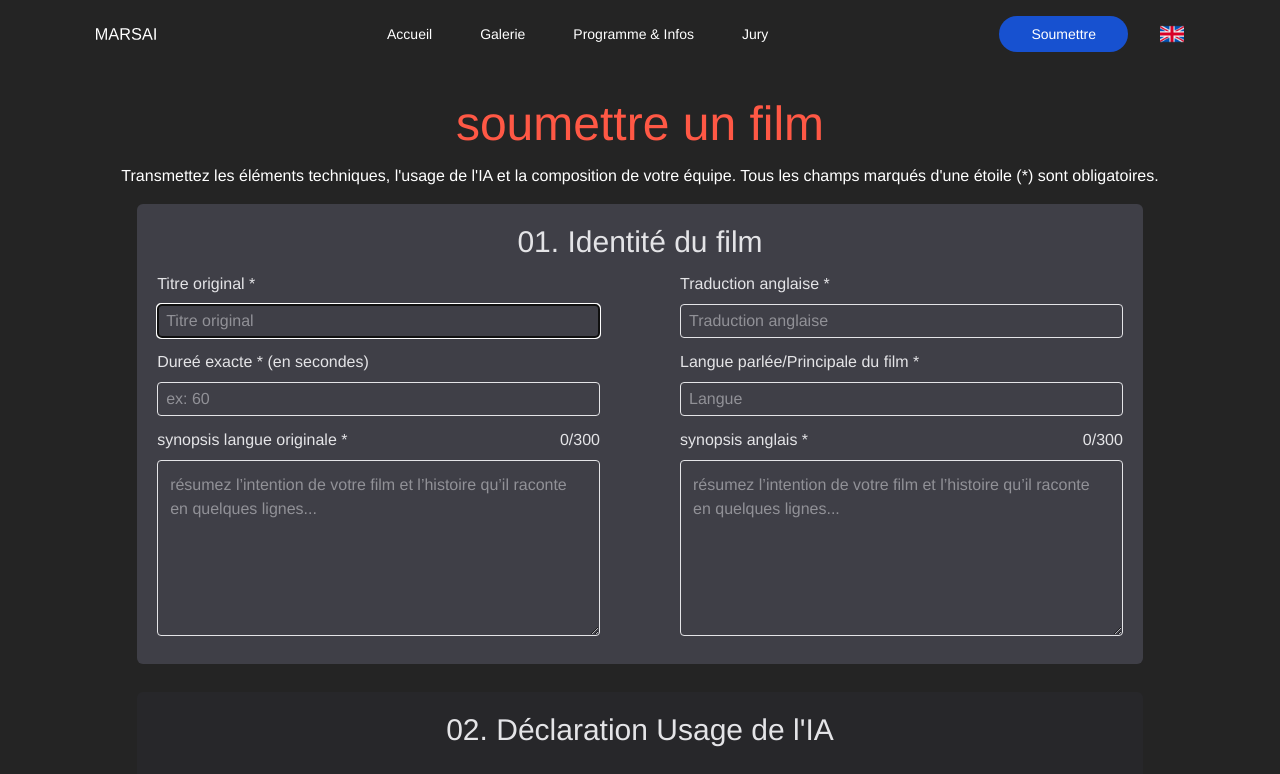
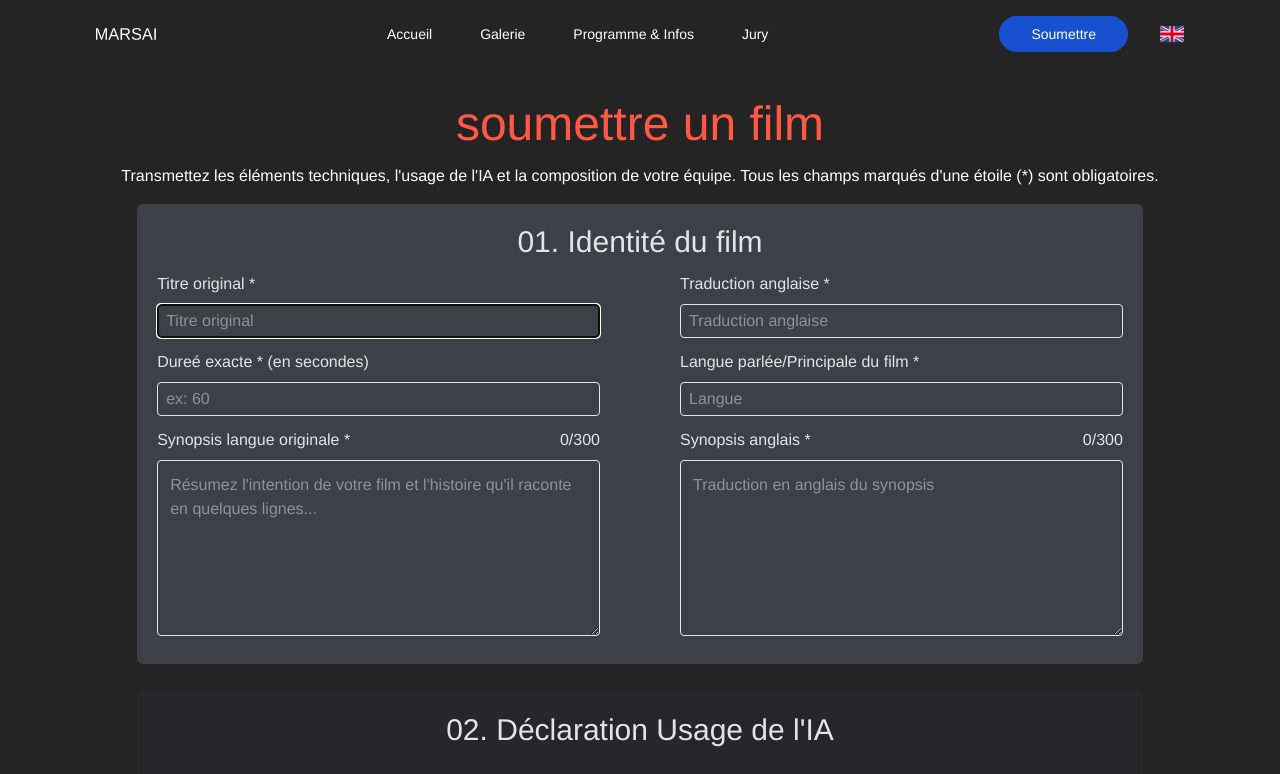
Before and after one commit to Gersho/marsai-front, a React (Vite) app: page /submit in a window 1280 px wide. Shown: the top 774 px of the page. Built offline with nearby package versions, Linux system fonts and the light colour scheme.

Commit message:
FormMovieSubmit refactoring textarea

```diff
--- a/src/components/MovieSubmit/MovieSubmitDeclaration.jsx
+++ b/src/components/MovieSubmit/MovieSubmitDeclaration.jsx
@@ -1,6 +1,7 @@
 import { CiCircleInfo } from 'react-icons/ci';
 import FormSectionTitle from './base/FormSectionTitle';
 import FormSection from './base/FormSection';
+import FormTextArea from './base/FormTextArea';
 
 function MovieSubmitDeclaration() {
   return (
@@ -9,10 +10,7 @@ function MovieSubmitDeclaration() {
 
       <FormSectionTitle
         text="02. Déclaration Usage de l&apos;IA"
-
       />
-
-
 
       <div className="flex flex-col sm:flex-row gap-2 border border-gray rounded-sm w-full p-3 my-4">
         <CiCircleInfo className="text-accent text-4xl" />
@@ -24,7 +22,6 @@ function MovieSubmitDeclaration() {
       </div>
 
       <div className="flex flex-col w-full gap-3">
-        {/* appearance-none to remove radio btn */}
 
         <p>Classification de l&apos;Œuvre :* Choix exclusif entre :</p>
         <div className="flex flex-row justify-around gap-3 w-full ">
@@ -64,39 +61,29 @@ function MovieSubmitDeclaration() {
       </div>
 
       <div className="flex flex-col items-center sm:flex-row w-full sm:justify-between sm:gap-20">
-        <div className="flex flex-col w-full">
-          <div className="flex justify-between">
-            <label htmlFor="form-technical-stack">Stack Technologique *</label>
-            <p>0/500</p>
-          </div>
-          <textarea
-            className="border border-gray rounded-sm p-3 my-2 h-36 sm:h-44"
-            id="form-technical-stack"
-            type="textarea"
-            name="technical-stack"
-            placeholder="Listez les outils utilisés (ex: Midjourney pour les visuels, ElevenLabs pour les voix, Runway pour l'animation...)"
-            title="Stack Technologique (max. 500 caractères)"
-            required
-          ></textarea>
-        </div>
 
-        <div className="flex flex-col w-full">
-          <div className="flex justify-between">
-            <label htmlFor="form-creative-methodology">
-              Méthodologie Créative *
-            </label>
-            <p>0/500</p>
-          </div>
-          <textarea
-            className="border border-gray rounded-sm p-3 my-2 h-36 sm:h-44"
-            id="form-creative-methodology"
-            type="textarea"
-            name="creative-methodology"
-            placeholder="Décrivez l'interaction entre l'humain et la machine dans ce processus.."
-            title="Méthodologie Créative (max. 500 caractères)"
-            required
-          ></textarea>
-        </div>
+        <FormTextArea
+          className=""
+          label="Stack Technologique *"
+          currentCount={0}
+          maxCount={500}
+          name="technical-stack"
+          placeholder="Listez les outils utilisés (ex: Midjourney pour les visuels, ElevenLabs pour les voix, Runway pour l&apos;animation...)"
+          title="Stack Technologique (max. 500 caractères)"
+          required={true}
+        />
+
+        <FormTextArea
+          className=""
+          label="Méthodologie Créative *"
+          currentCount={0}
+          maxCount={500}
+          name="creative-methodology"
+          placeholder="Décrivez l&apos;interaction entre l&apos;humain et la machine dans ce processus.."
+          title="Méthodologie Créative (max. 500 caractères)"
+          required={true}
+        />
+
       </div>
     </FormSection>
   );
--- a/src/components/MovieSubmit/MovieSubmitInfo.jsx
+++ b/src/components/MovieSubmit/MovieSubmitInfo.jsx
@@ -1,6 +1,7 @@
 import BasicFormInput from './base/BasicFormInput'
 import FormSection from './base/FormSection';
 import FormSectionTitle from './base/FormSectionTitle';
+import FormTextArea from './base/FormTextArea';
 
 function MovieSubmitInfo() {
     return (
@@ -9,11 +10,9 @@ function MovieSubmitInfo() {
                 text="01. Identité du film"
             />
 
-
             <div className="flex flex-col w-full sm:flex-row sm:justify-between sm:gap-20">
                 <BasicFormInput
                     label="Titre original *"
-                    id="form-original-title"
                     type="text"
                     name="original-title"
                     placeholder="Titre original"
@@ -23,7 +22,6 @@ function MovieSubmitInfo() {
 
                 <BasicFormInput
                     label="Traduction anglaise *"
-                    id="form-english-translation"
                     type="text"
                     name="english-translation"
                     placeholder="Traduction anglaise"
@@ -35,7 +33,6 @@ function MovieSubmitInfo() {
             <div className="flex flex-col w-full sm:flex-row sm:justify-between sm:gap-20">
                 <BasicFormInput
                     label="Dureé exacte * (en secondes)"
-                    id="form-movie-duration"
                     type="text"
                     name="duration"
                     placeholder="ex: 60"
@@ -45,7 +42,6 @@ function MovieSubmitInfo() {
 
                 <BasicFormInput
                     label="Langue parlée/Principale du film *"
-                    id="form-main-language"
                     type="text"
                     name="language"
                     placeholder="Langue"
@@ -56,41 +52,28 @@ function MovieSubmitInfo() {
             </div>
 
             <div className="flex flex-col items-center w-full sm:flex-row sm:justify-between sm:gap-20">
-                <div className="flex flex-col w-full">
-                    <div className="flex justify-between">
-                        <label htmlFor="form-movie-synopsis">
-                            synopsis langue originale *
-                        </label>
-                        <p>0/300</p>
-                    </div>
-                    <textarea
-                        className="border border-gray rounded-sm p-3 my-2 h-36 sm:h-44"
-                        id="form-movie-synopsis"
-                        type="textarea"
-                        name="original-synopsis"
-                        placeholder="résumez l’intention de votre film et l’histoire qu’il raconte en quelques lignes..."
-                        title="synopsis langue originale (max. 300 caractères)"
-                        required
-                    ></textarea>
-                </div>
+                <FormTextArea
+                    className=""
+                    label="Synopsis langue originale *"
+                    currentCount={0}
+                    maxCount={300}
+                    name="original-synopsis"
+                    placeholder="Résumez l&apos;intention de votre film et l&apos;histoire qu&apos;il raconte en quelques lignes..."
+                    title="synopsis langue originale (max. 300 caractères)"
+                    required={true}
 
-                <div className="flex flex-col w-full">
-                    <div className="flex justify-between">
-                        <label htmlFor="form-movie-synopsis-english">
-                            synopsis anglais *
-                        </label>
-                        <p>0/300</p>
-                    </div>
-                    <textarea
-                        className="border border-gray rounded-sm p-3 my-2 h-36 sm:h-44"
-                        id="form-movie-synopsis-english"
-                        type="textarea"
-                        name="english-synopsis"
-                        placeholder="résumez l’intention de votre film et l’histoire qu’il raconte en quelques lignes..."
-                        title="synopsis anglais* (max. 300 caractères)"
-                        required
-                    ></textarea>
-                </div>
+                />
+
+                <FormTextArea
+                    className=""
+                    label="Synopsis anglais *"
+                    currentCount={0}
+                    maxCount={300}
+                    name="english-synopsis"
+                    placeholder="Traduction en anglais du synopsis"
+                    title="synopsis anglais (max. 300 caractères)"
+                    required={true}
+                />
             </div>
         </FormSection>
     );
--- a/src/components/MovieSubmit/base/BasicFormInput.jsx
+++ b/src/components/MovieSubmit/base/BasicFormInput.jsx
@@ -1,6 +1,5 @@
 function BasicFormInput({
     label,
-    id,
     type,
     name,
     placeholder,
@@ -9,12 +8,12 @@ function BasicFormInput({
     autoFocus = false,
     required = false,
 }) {
-    let htmlFor = "form-" + { name };
+    let id = "form-" + { name };
     className = "flex flex-col sm:w-full gap-2 " + " " + className;
 
     return (
         <div className={className}>
-            <label htmlFor={htmlFor}>{label}</label>
+            <label htmlFor={id}>{label}</label>
             <input
                 className="border border-gray rounded-sm pl-2 py-1"
                 id={id}
--- a/src/components/MovieSubmit/base/FormNewCollaborator.jsx
+++ b/src/components/MovieSubmit/base/FormNewCollaborator.jsx
@@ -59,7 +59,6 @@ function FormNewCollabotor({
 
                 <BasicFormInput
                     label="Profession *"
-                    id="form-collaborator-job"
                     type="text"
                     name="collaborator-job"
                     placeholder=""
@@ -69,7 +68,6 @@ function FormNewCollabotor({
 
                 <BasicFormInput
                     label="e-mail *"
-                    id="form-collaborator-email"
                     type="email"
                     name="collaborator-email"
                     placeholder="bob@gmail.com"
--- /dev/null
+++ b/src/components/MovieSubmit/base/FormTextArea.jsx
@@ -0,0 +1,38 @@
+function FormTextArea({
+
+    label,
+    currentCount,
+    maxCount,
+    name,
+    placeholder,
+    title,
+    className = "",
+    required = false
+}) {
+
+    let id = "form-" + name;
+    className = "flex flex-col w-full" + " " + className;
+
+    return (
+        <div className={className}>
+            <div className="flex justify-between">
+                <label htmlFor={id}>
+                    {label}
+                </label>
+                <p>{currentCount}/{maxCount}</p>
+            </div>
+            <textarea
+                className="border border-gray rounded-sm p-3 my-2 h-36 sm:h-44"
+                id={id}
+                type="textarea"
+                name={name}
+                placeholder={placeholder}
+                title={title}
+                required={required}
+            ></textarea>
+        </div>
+
+    );
+}
+
+export default FormTextArea;
```
Also changed, not shown: src/components/MovieSubmit/MovieSubmitTeamComposition.jsx (+0 -14 lines).
